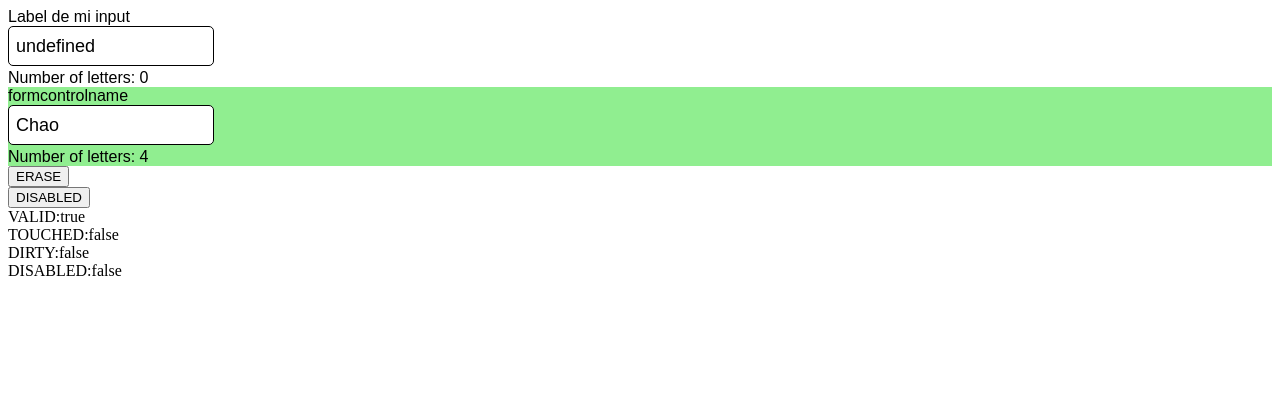
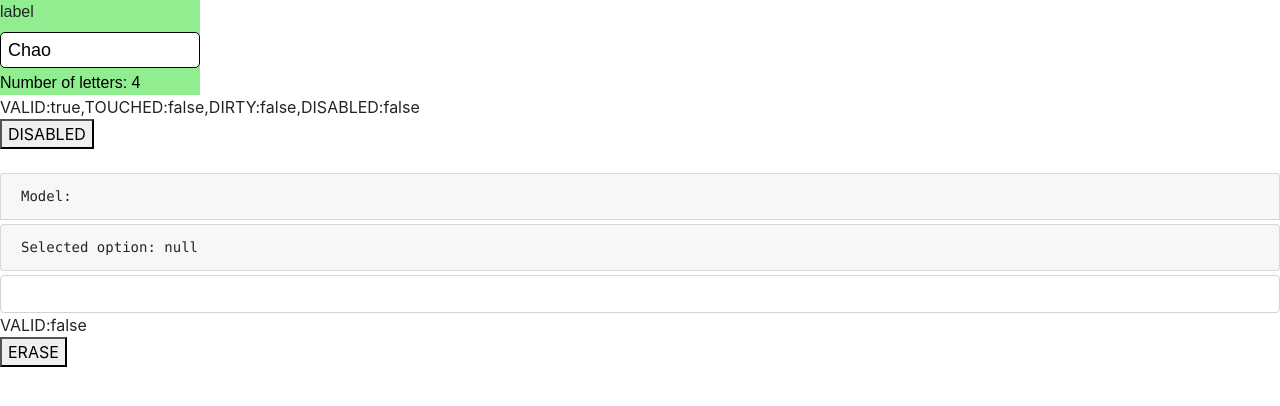
Before and after one commit to masalbertwork/componentExample, an Angular app: page / in a window 1280 px wide. Shown: the top 406 px of the page. Built offline with nearby package versions, Linux system fonts and the light colour scheme.

Commit message:
Afegim combo component

```diff
--- a/angular.json
+++ b/angular.json
@@ -27,18 +27,17 @@
               "src/assets"
             ],
             "styles": [
+              "./node_modules/bootstrap/dist/css/bootstrap.min.css",
               "src/styles.scss"
             ],
             "scripts": []
           },
           "configurations": {
             "production": {
-              "fileReplacements": [
-                {
-                  "replace": "src/environments/environment.ts",
-                  "with": "src/environments/environment.prod.ts"
-                }
-              ],
+              "fileReplacements": [{
+                "replace": "src/environments/environment.ts",
+                "with": "src/environments/environment.prod.ts"
+              }],
               "optimization": true,
               "outputHashing": "all",
               "sourceMap": false,
@@ -48,13 +47,11 @@
               "extractLicenses": true,
               "vendorChunk": false,
               "buildOptimizer": true,
-              "budgets": [
-                {
-                  "type": "initial",
-                  "maximumWarning": "2mb",
-                  "maximumError": "5mb"
-                }
-              ]
+              "budgets": [{
+                "type": "initial",
+                "maximumWarning": "2mb",
+                "maximumError": "5mb"
+              }]
             }
           }
         },
@@ -118,6 +115,7 @@
           }
         }
       }
-    }},
+    }
+  },
   "defaultProject": "angularCustomFormControl"
 }
--- a/src/app/app.component.html
+++ b/src/app/app.component.html
@@ -1,17 +1,19 @@
 <!--The content below is only a placeholder and can be replaced.-->
-<app-input-control [myLabel]="'Label de mi input'"> </app-input-control>
-
-<form [formGroup]="pruebaForm">
-  <app-input-control
-    [myLabel]="'formcontrolname'"
-    formControlName="pruebaInput"
-    [disabled]="disabledVar"
-  >
-  </app-input-control>
-</form>
-<div><button (click)="remove()">ERASE</button></div>
-<div><button (click)="disa()">DISABLED</button></div>
-<div>VALID:{{ pruebaForm.get('pruebaInput').valid }}</div>
-<div>TOUCHED:{{ pruebaForm.get('pruebaInput').touched }}</div>
-<div>DIRTY:{{ pruebaForm.get('pruebaInput').dirty }}</div>
-<div>DISABLED:{{ pruebaForm.get('pruebaInput').disabled }}</div>
+<div class="ui-g h-100">
+  <form [formGroup]="pruebaForm">
+    <app-input-control [myLabel]="'label'" formControlName="pruebaInput">
+    </app-input-control>
+    <div>
+      VALID:{{ pruebaForm.get('pruebaInput').valid }},TOUCHED:{{
+        pruebaForm.get('pruebaInput').touched
+      }},DIRTY:{{ pruebaForm.get('pruebaInput').dirty }},DISABLED:{{
+        pruebaForm.get('pruebaInput').disabled
+      }}
+    </div>
+    <div><button (click)="disa()">DISABLED</button></div>
+    <br />
+    <app-combo-control formControlName="pruebaCombo"></app-combo-control>
+    <div>VALID:{{ pruebaForm.get('pruebaCombo').valid }}</div>
+  </form>
+  <div><button (click)="remove()">ERASE</button></div>
+</div>
--- a/src/app/app.component.ts
+++ b/src/app/app.component.ts
@@ -1,23 +1,31 @@
-import { Component } from '@angular/core';
-import { FormGroup, FormControl, Validators } from '@angular/forms';
+import { Component, OnInit } from '@angular/core';
+import {
+  FormGroup,
+  FormControl,
+  Validators,
+  FormBuilder
+} from '@angular/forms';
 
 @Component({
   selector: 'app-root',
   templateUrl: './app.component.html',
   styleUrls: ['./app.component.scss']
 })
-export class AppComponent {
-  myText: string = '';
+export class AppComponent implements OnInit {
   pruebaForm: FormGroup;
   disabledVar: boolean;
 
-  constructor() {
-    this.pruebaForm = new FormGroup({
+  constructor(private fb: FormBuilder) {}
+
+  ngOnInit() {
+    this.pruebaForm = this.fb.group({
       pruebaInput: new FormControl('Chao', [
         Validators.required,
         Validators.minLength(3)
-      ])
+      ]),
+      pruebaCombo: new FormControl(null, [Validators.required])
     });
+
     this.disabledVar = false;
   }
 
--- a/src/app/app.module.ts
+++ b/src/app/app.module.ts
@@ -5,14 +5,17 @@ import { AppComponent } from './app.component';
 import { InputControlComponent } from './input-control/input-control.component';
 import { InputControlModule } from './input-control/input-control.module';
 import { FormsModule, ReactiveFormsModule } from '@angular/forms';
+import { ComboControlComponent } from './combo-control/combo-control.component';
+import { TypeaheadModule } from 'ngx-bootstrap/typeahead';
 
 @NgModule({
-  declarations: [AppComponent],
+  declarations: [AppComponent, ComboControlComponent],
   imports: [
     BrowserModule,
     InputControlModule,
     FormsModule,
-    ReactiveFormsModule
+    ReactiveFormsModule,
+    TypeaheadModule.forRoot()
   ],
   providers: [],
   bootstrap: [AppComponent]
--- /dev/null
+++ b/src/app/combo-control/combo-control.component.html
@@ -0,0 +1,15 @@
+<pre class="card card-block card-header mb-1">
+Model: {{ selectedValue | json }}</pre
+>
+<pre class="card card-block card-header mb-1">
+Selected option: {{ selectedOption | json }}</pre
+>
+
+<input
+  [(ngModel)]="selectedValue"
+  [typeahead]="states"
+  typeaheadOptionField="name"
+  (typeaheadOnSelect)="onSelect($event)"
+  (typeaheadNoResults)="typeaheadNoResults($event)"
+  class="form-control"
+/>
--- /dev/null
+++ b/src/app/combo-control/combo-control.component.ts
@@ -0,0 +1,115 @@
+import { Component, OnInit, forwardRef } from '@angular/core';
+import { Observable, observable, of } from 'rxjs';
+import { TypeaheadMatch } from 'ngx-bootstrap/typeahead/typeahead-match.class';
+import { ControlValueAccessor, NG_VALUE_ACCESSOR } from '@angular/forms';
+
+@Component({
+  selector: 'app-combo-control',
+  templateUrl: './combo-control.component.html',
+  styleUrls: ['./combo-control.component.scss'],
+  providers: [
+    {
+      provide: NG_VALUE_ACCESSOR,
+      useExisting: forwardRef(() => ComboControlComponent),
+      multi: true
+    }
+  ]
+})
+export class ComboControlComponent implements OnInit, ControlValueAccessor {
+  empresasObservable: Observable<
+    { id: number; name: string; region: string }[]
+  >;
+  selectedValue: string;
+  selectedOption: any;
+  states: any[] = [
+    { id: 1, name: 'Alabama', region: 'South' },
+    { id: 2, name: 'Alaska', region: 'West' },
+    { id: 3, name: 'Arizona', region: 'West' },
+    { id: 4, name: 'Arkansas', region: 'South' },
+    { id: 5, name: 'California', region: 'West' },
+    { id: 6, name: 'Colorado', region: 'West' },
+    { id: 7, name: 'Connecticut', region: 'Northeast' },
+    { id: 8, name: 'Delaware', region: 'South' },
+    { id: 9, name: 'Florida', region: 'South' },
+    { id: 10, name: 'Georgia', region: 'South' },
+    { id: 11, name: 'Hawaii', region: 'West' },
+    { id: 12, name: 'Idaho', region: 'West' },
+    { id: 13, name: 'Illinois', region: 'Midwest' },
+    { id: 14, name: 'Indiana', region: 'Midwest' },
+    { id: 15, name: 'Iowa', region: 'Midwest' },
+    { id: 16, name: 'Kansas', region: 'Midwest' },
+    { id: 17, name: 'Kentucky', region: 'South' },
+    { id: 18, name: 'Louisiana', region: 'South' },
+    { id: 19, name: 'Maine', region: 'Northeast' },
+    { id: 21, name: 'Maryland', region: 'South' },
+    { id: 22, name: 'Massachusetts', region: 'Northeast' },
+    { id: 23, name: 'Michigan', region: 'Midwest' },
+    { id: 24, name: 'Minnesota', region: 'Midwest' },
+    { id: 25, name: 'Mississippi', region: 'South' },
+    { id: 26, name: 'Missouri', region: 'Midwest' },
+    { id: 27, name: 'Montana', region: 'West' },
+    { id: 28, name: 'Nebraska', region: 'Midwest' },
+    { id: 29, name: 'Nevada', region: 'West' },
+    { id: 30, name: 'New Hampshire', region: 'Northeast' },
+    { id: 31, name: 'New Jersey', region: 'Northeast' },
+    { id: 32, name: 'New Mexico', region: 'West' },
+    { id: 33, name: 'New York', region: 'Northeast' },
+    { id: 34, name: 'North Dakota', region: 'Midwest' },
+    { id: 35, name: 'North Carolina', region: 'South' },
+    { id: 36, name: 'Ohio', region: 'Midwest' },
+    { id: 37, name: 'Oklahoma', region: 'South' },
+    { id: 38, name: 'Oregon', region: 'West' },
+    { id: 39, name: 'Pennsylvania', region: 'Northeast' },
+    { id: 40, name: 'Rhode Island', region: 'Northeast' },
+    { id: 41, name: 'South Carolina', region: 'South' },
+    { id: 42, name: 'South Dakota', region: 'Midwest' },
+    { id: 43, name: 'Tennessee', region: 'South' },
+    { id: 44, name: 'Texas', region: 'South' },
+    { id: 45, name: 'Utah', region: 'West' },
+    { id: 46, name: 'Vermont', region: 'Northeast' },
+    { id: 47, name: 'Virginia', region: 'South' },
+    { id: 48, name: 'Washington', region: 'South' },
+    { id: 49, name: 'West Virginia', region: 'South' },
+    { id: 50, name: 'Wisconsin', region: 'Midwest' },
+    { id: 51, name: 'Wyoming', region: 'West' }
+  ];
+  noResult: boolean;
+  isDisabled: boolean;
+  onChange = (_: any) => {};
+  onTouch = () => {};
+
+  constructor() {}
+
+  ngOnInit() {}
+
+  onSelect(event: TypeaheadMatch): void {
+    this.selectedOption = event.item;
+    this.onChange(event.value);
+  }
+
+  typeaheadNoResults(event: boolean): void {
+    this.noResult = event;
+    this.onChange(null);
+    this.writeValue(null);
+  }
+
+  writeValue(value: any): void {
+    if (value) {
+      this.selectedOption = value || '';
+    } else {
+      this.selectedOption = null;
+    }
+  }
+
+  registerOnChange(fn: any): void {
+    this.onChange = fn;
+  }
+
+  registerOnTouched(fn: any): void {
+    this.onTouch = fn;
+  }
+
+  setDisabledState(isDisabled: boolean): void {
+    this.isDisabled = isDisabled;
+  }
+}
--- a/src/styles.scss
+++ b/src/styles.scss
@@ -1 +1,2 @@
 /* You can add global styles to this file, and also import other style files */
+@import "~bootstrap/scss/bootstrap";
```
Also changed, not shown: package.json (+6 -1 lines), src/app/combo-control/combo-control.component.scss (added), 2 other files (tests, documents, lock files or other folders).
